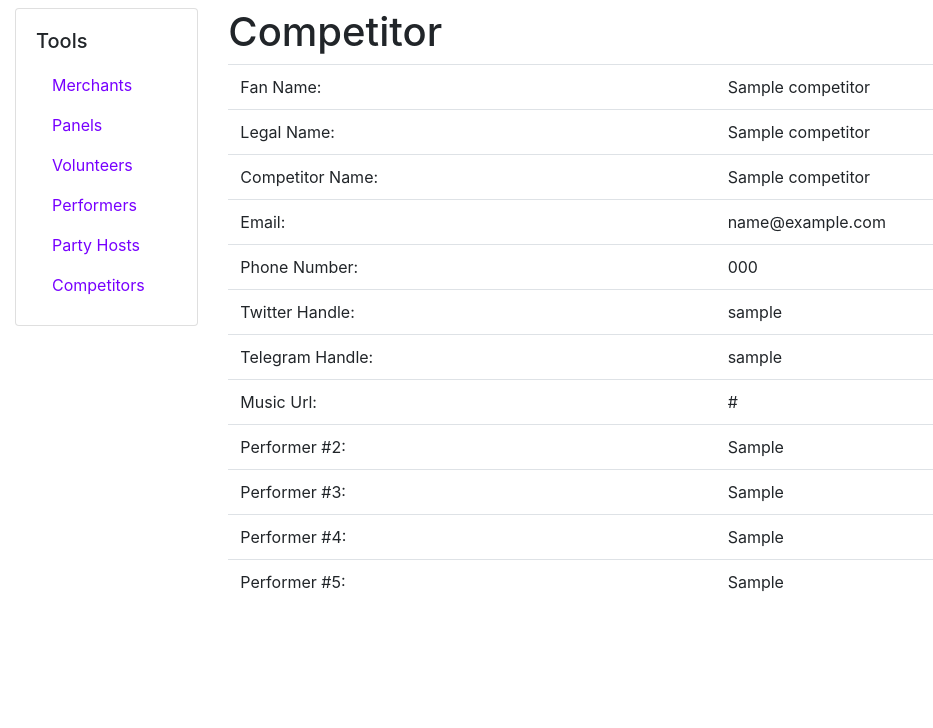
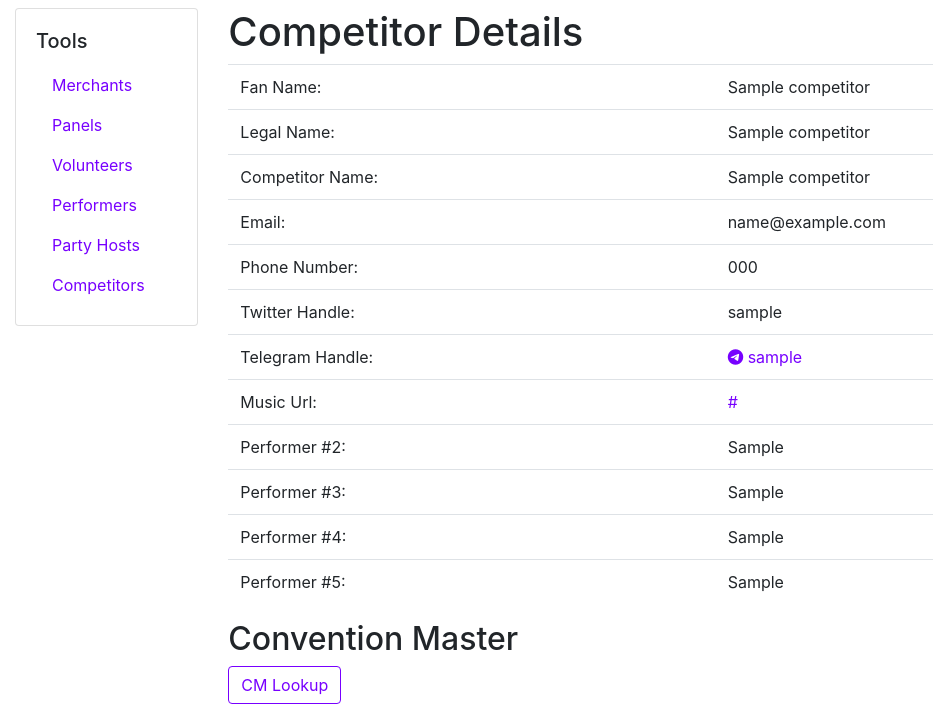
Before and after one commit to pacanthro/paw_apply, a Django app: page /console/competitors/1 in a window 1280 px wide. Shown: the part 72-800 px from the top of the page, without its empty margins (0-933 px from the left). Run offline with Django 3.2, Linux system fonts and the light colour scheme; a user stored in the database is signed in; tables that the repository leaves empty hold one stand-in row (values such as "Sample post"); some libraries are stand-ins or nearby versions.

Commit message:
Add Links
Added Telegram Links and CM lookup buttons.

```diff
--- a/console/templates/console-competitor-detail.html
+++ b/console/templates/console-competitor-detail.html
@@ -3,7 +3,7 @@
 {% block title %}PAWConsole - Competitors{% endblock %}
 
 {% block tool %}
-<h1>Competitor</h1>
+<h1>Competitor Details</h1>
 <table class="table">
   <tr>
     <td>Fan Name:</td>
@@ -31,11 +31,15 @@
   </tr>
   <tr>
     <td>Telegram Handle:</td>
-    <td>{{competitor.telegram_handle}}</td>
+    <td>
+        <a href="https://t.me/{{competitor.telegram_handle}}"><i class="fab fa-telegram"></i> {{competitor.telegram_handle}}</a>
+    </td>
   </tr>
   <tr>
     <td>Music Url:</td>
-    <td>{{competitor.music_url}}</td>
+    <td>
+      <a href="{{competitor.music_url}}">{{competitor.music_url}}</a>
+    </td>
   </tr>
   {% if competitor.is_group %}
   <tr>
@@ -56,4 +60,8 @@
   </tr>
   {% endif %}
 </table>
+<div>
+  <h2>Convention Master</h2>
+  <a href="https://reg.pacanthro.org/console/index.php?file=modules%2Fregistration%2Fquicksearch.inc.php&quicksearch={{competitor.email}}" target="_blank" class="btn btn-outline-primary">CM Lookup</a>
+</div>
 {% endblock %}
--- a/console/templates/console-panels-detail.html
+++ b/console/templates/console-panels-detail.html
@@ -31,7 +31,9 @@
   </tr>
   <tr>
     <td>Telegram Handle:</td>
-    <td>{{panel.telegram_handle}}</td>
+    <td>
+      <a href="https://t.me/{{panel.telegram_handle}}"><i class="fab fa-telegram"></i> {{panel.telegram_handle}}</a>
+    </td>
   </tr>
   <tr>
     <td>Panelist Bio:</td>
--- a/console/templates/console-performer-detail.html
+++ b/console/templates/console-performer-detail.html
@@ -43,4 +43,8 @@
       <a href="{{performer.set_link}}">{{performer.set_link}}</a>
     </td>
 </table>
+<div>
+  <h2>Convention Master</h2>
+  <a href="https://reg.pacanthro.org/console/index.php?file=modules%2Fregistration%2Fquicksearch.inc.php&quicksearch={{performer.email}}" target="_blank" class="btn btn-outline-primary">CM Lookup</a>
+</div>
 {% endblock %}
```
Also changed, not shown: console/templates/console-host-detail.html (+8 -2 lines).
